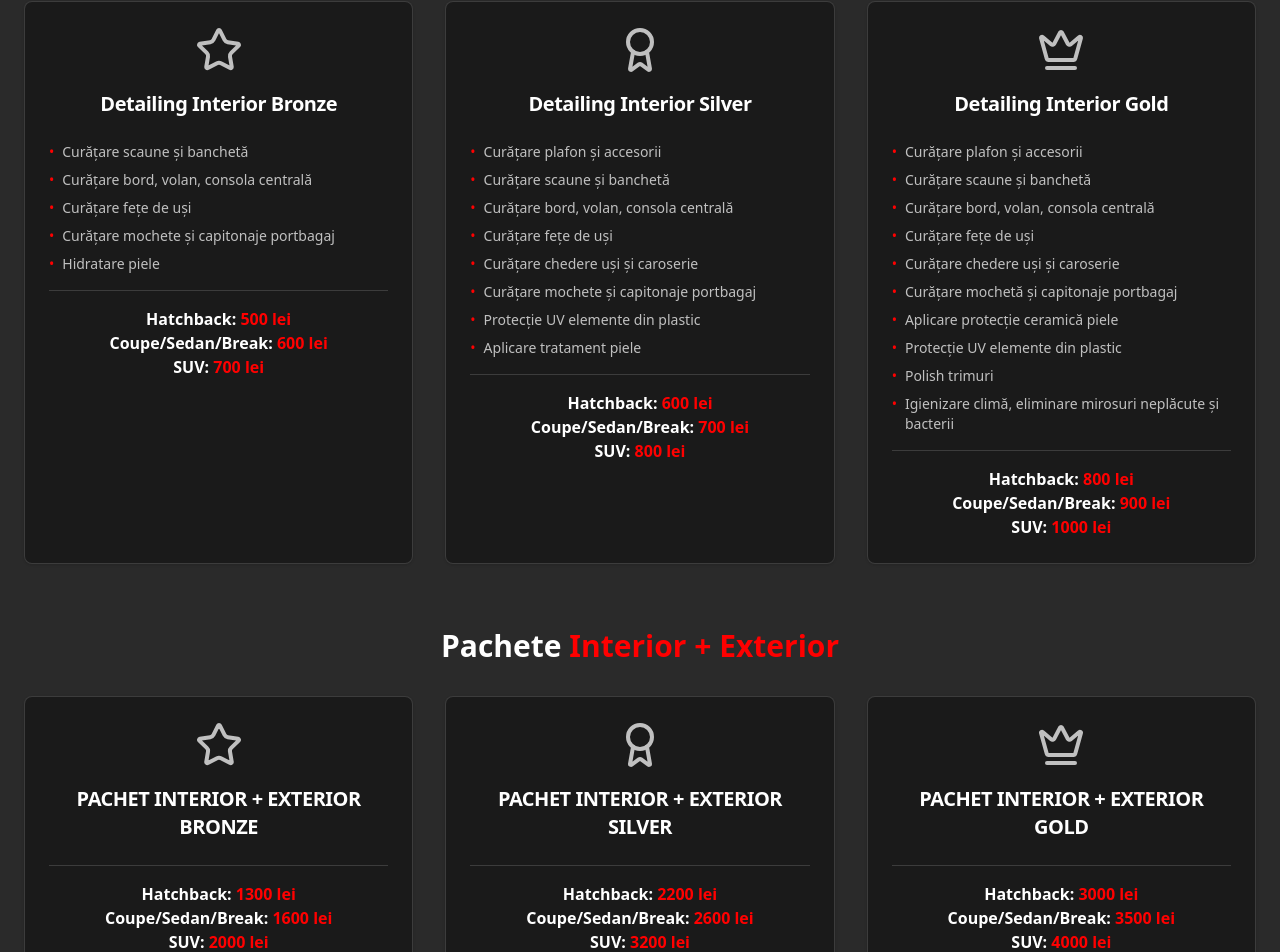
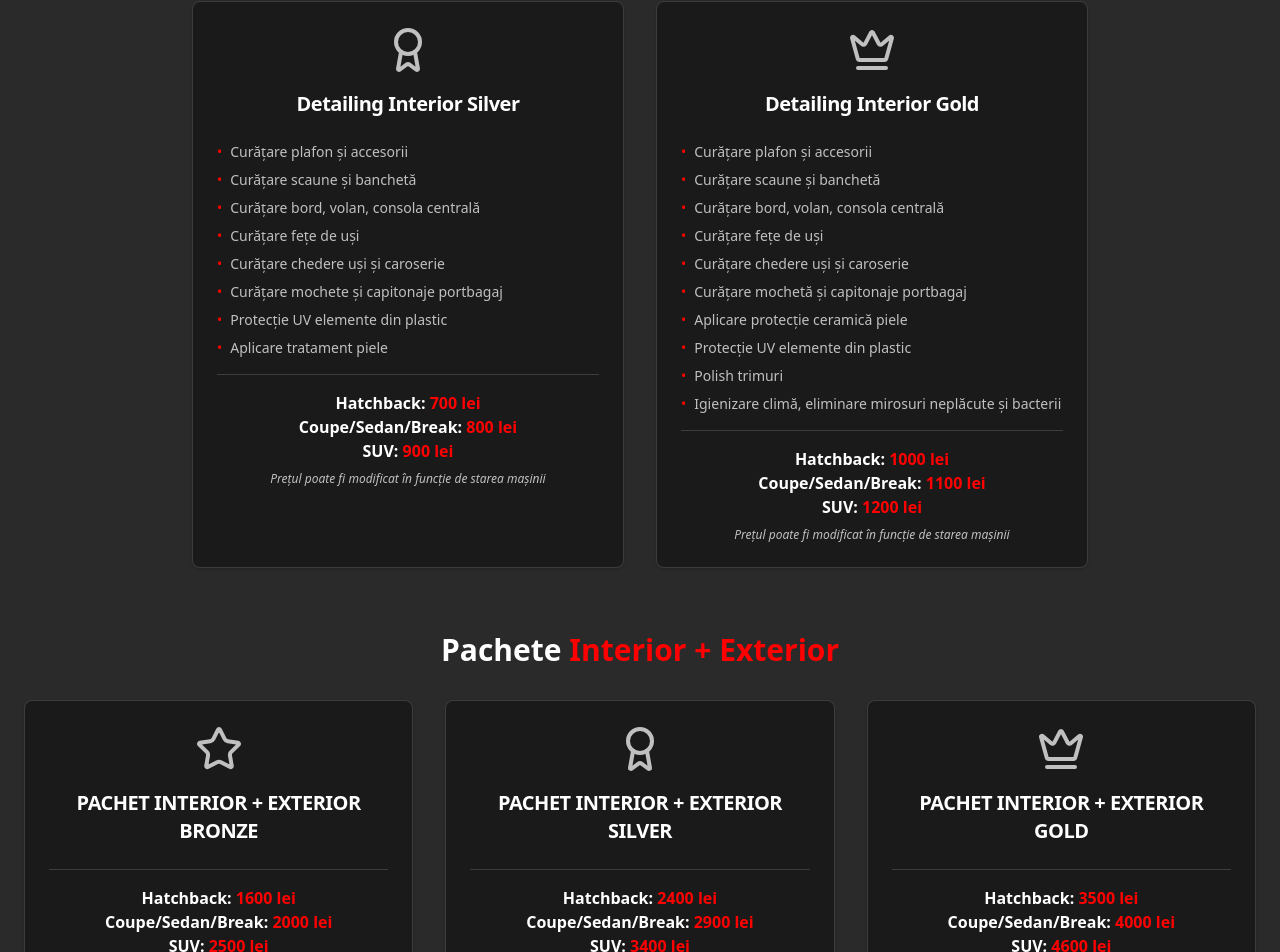
Before and after one commit to shtefanika-vadym/san-detailing-landing-page, a Next.js app: page / in a window 1280 px wide. Shown: the part 3567-4519 px from the top of the page. Built offline with nearby package versions, Linux system fonts and the light colour scheme.

Commit message:
feat: price updates

```diff
--- a/src/app/components/contact-section.tsx
+++ b/src/app/components/contact-section.tsx
@@ -12,7 +12,6 @@ import {
   CardTitle,
 } from "@/shared/components/ui/card";
 import { toast } from "sonner";
-import axios from "axios";
 
 export function ContactSection() {
   const [formData, setFormData] = useState({
@@ -31,29 +30,28 @@ export function ContactSection() {
     }));
   }
 
-  async function handleSubmit(e: React.FormEvent) {
+  async function handleSubmit(e: React.FormEvent<HTMLFormElement>) {
     e.preventDefault();
 
-    // Simulate form submission
-    toast(
-      <>
-        <p>Mesaj trimis cu succes!</p>
-        <p>Vă vom contacta în cel mai scurt timp posibil.</p>
-      </>,
-    );
+    const form = new FormData(e.target as HTMLFormElement);
+    form.append("access_key", "9454fa9f-a2af-48fa-bdfc-f9792b316e34");
 
-    await axios({
+    const response = await fetch("https://api.web3forms.com/submit", {
       method: "POST",
-      data: formData,
-      url: `${process.env.NEXT_PUBLIC_API_BASE_URL}/send-whatsapp`,
+      body: form,
     });
 
-    // Reset form
-    setFormData({
-      name: "",
-      message: "",
-      phoneNumber: "",
-    });
+    const data = await response.json();
+
+    if (data.success) {
+      toast(
+        <>
+          <p>Mesaj trimis cu succes!</p>
+          <p>Vă vom contacta în cel mai scurt timp posibil.</p>
+        </>,
+      );
+      setFormData({ name: "", message: "", phoneNumber: "" });
+    } else toast("A apărut o eroare. Vă rugăm încercați din nou.");
   }
 
   const contactInfo = [
--- a/src/app/components/services-section.tsx
+++ b/src/app/components/services-section.tsx
@@ -112,7 +112,7 @@ export function ServicesSection() {
           <h3 className="mb-8 text-center text-3xl font-bold text-white">
             Pachete <span className="text-san-red">Detailing Interior</span>
           </h3>
-          <div className="grid grid-cols-1 gap-8 lg:grid-cols-3">
+          <div className="grid grid-cols-1 gap-8 lg:mx-auto lg:max-w-4xl lg:grid-cols-2">
             {interior.map((pkg, index: number) => {
               const Icon = getServiceIcon(pkg.icon);
               return (
@@ -165,6 +165,10 @@ export function ServicesSection() {
                               </span>
                             </div>
                           </div>
+                          <p className="text-san-metallic mt-2 text-xs italic">
+                            Prețul poate fi modificat în funcție de starea
+                            mașinii
+                          </p>
                         </div>
                       </div>
                     </CardContent>
--- a/src/app/servicii/[slug]/page.tsx
+++ b/src/app/servicii/[slug]/page.tsx
@@ -8,6 +8,7 @@ import type {
 import { Header } from "@/app/components/header";
 import { Footer } from "@/app/components/footer";
 import Link from "next/link";
+import { ArrowLeft } from "lucide-react";
 import { WhatsAppFloatingButton } from "@/app/components/whatsapp-floating-button";
 
 type ParamsType = { params: Promise<{ slug: string }> };
@@ -45,6 +46,15 @@ export default async function ServicePage({ params }: ParamsType) {
       <Header />
       <section className="bg-san-light-gray min-h-screen py-40">
         <div className="mx-auto max-w-3xl px-6">
+          <div className="mb-8">
+            <Link
+              href="/#servicii"
+              className="text-san-metallic inline-flex items-center gap-2 transition-colors duration-200 hover:text-white"
+            >
+              <ArrowLeft className="h-4 w-4" />
+              Înapoi la servicii
+            </Link>
+          </div>
           <div className="mb-10 text-center">
             <Icon className="text-san-red mx-auto mb-4 h-14 w-14" />
             <h1 className="mb-4 text-4xl font-bold text-white">
@@ -96,6 +106,11 @@ export default async function ServicePage({ params }: ParamsType) {
                   </span>
                 ))}
               </div>
+              {slug.startsWith("interior-") && (
+                <p className="text-san-metallic mt-3 text-sm italic">
+                  Prețul poate fi modificat în funcție de starea mașinii
+                </p>
+              )}
             </div>
           )}
           {"price" in service && (
--- a/src/data/services.json
+++ b/src/data/services.json
@@ -24,9 +24,9 @@
         }
       ],
       "pricing": {
-        "hatchback": "1000 lei",
-        "sedan": "1300 lei",
-        "suv": "1600 lei"
+        "hatchback": "1300 lei",
+        "sedan": "1600 lei",
+        "suv": "2000 lei"
       },
       "seo": {
         "title": "Detailing Exterior Bronze Suceava | San Detailing",
@@ -49,9 +49,9 @@
         { "name": "Aplicare protecție ceramică Carlexx Pro 9 cu durabilitate până la 3 ani", "desc": "Protecție ceramică avansată pentru vopsea." }
       ],
       "pricing": {
-        "hatchback": "1800 lei",
-        "sedan": "2300 lei",
-        "suv": "2800 lei"
+        "hatchback": "2000 lei",
+        "sedan": "2500 lei",
+        "suv": "3000 lei"
       },
       "seo": {
         "title": "Detailing Exterior Silver Suceava | San Detailing",
@@ -76,9 +76,9 @@
         { "name": "Aplicare protecție ceramică Carlexx Pro 10, rezistență până la 5 ani", "desc": "Cea mai avansată protecție ceramică pentru vopsea." }
       ],
       "pricing": {
-        "hatchback": "2500 lei",
-        "sedan": "3000 lei",
-        "suv": "3500 lei"
+        "hatchback": "3000 lei",
+        "sedan": "3500 lei",
+        "suv": "4000 lei"
       },
       "seo": {
         "title": "Detailing Exterior Gold Suceava | San Detailing",
@@ -94,9 +94,9 @@
       "icon": "Star",
       "description": "Acest pachet include detailing exterior Bronze + detailing interior Bronze",
       "pricing": {
-        "hatchback": "1300 lei",
-        "sedan": "1600 lei",
-        "suv": "2000 lei"
+        "hatchback": "1600 lei",
+        "sedan": "2000 lei",
+        "suv": "2500 lei"
       },
       "seo": {
         "title": "Pachet Detailing Interior + Exterior Bronze Suceava | San Detailing",
@@ -110,9 +110,9 @@
       "icon": "Award",
       "description": "Acest pachet include detailing exterior Silver + detailing interior Silver",
       "pricing": {
-        "hatchback": "2200 lei",
-        "sedan": "2600 lei",
-        "suv": "3200 lei"
+        "hatchback": "2400 lei",
+        "sedan": "2900 lei",
+        "suv": "3400 lei"
       },
       "seo": {
         "title": "Pachet Detailing Interior + Exterior Silver Suceava | San Detailing",
@@ -126,9 +126,9 @@
       "icon": "Crown",
       "description": "Acest pachet include detailing exterior Gold + detailing interior Gold",
       "pricing": {
-        "hatchback": "3000 lei",
-        "sedan": "3500 lei",
-        "suv": "4000 lei"
+        "hatchback": "3500 lei",
+        "sedan": "4000 lei",
+        "suv": "4600 lei"
       },
       "seo": {
         "title": "Pachet Detailing Interior + Exterior Gold Suceava | San Detailing",
@@ -138,28 +138,6 @@
     }
   ],
   "interior": [
-    {
-      "slug": "interior-bronze",
-      "title": "Detailing Interior Bronze",
-      "icon": "Star",
-      "services": [
-        { "name": "Curățare scaune și banchetă", "desc": "Curățare profundă pentru scaune și banchetă, inclusiv tapițerie textilă sau piele." },
-        { "name": "Curățare bord, volan, consola centrală", "desc": "Curățare și dezinfectare pentru zonele de contact frecvent." },
-        { "name": "Curățare fețe de uși", "desc": "Îndepărtarea petelor și a prafului de pe fețele de uși." },
-        { "name": "Curățare mochete și capitonaje portbagaj", "desc": "Curățare completă pentru mochete și portbagaj." },
-        { "name": "Hidratare piele", "desc": "Menține pielea moale și previne crăparea." }
-      ],
-      "pricing": {
-        "hatchback": "500 lei",
-        "sedan": "600 lei",
-        "suv": "700 lei"
-      },
-      "seo": {
-        "title": "Detailing Interior Bronze Suceava | San Detailing",
-        "description": "Pachetul Detailing Interior Bronze oferă curățare completă și hidratare piele. Servicii profesionale în Suceava!",
-        "keywords": "detailing interior bronze, curățare interior auto, hidratare piele, detailing Suceava, detailing interior Suceava"
-      }
-    },
     {
       "slug": "interior-silver",
       "title": "Detailing Interior Silver",
@@ -175,9 +153,9 @@
         { "name": "Aplicare tratament piele", "desc": "Protejează și menține pielea în stare excelentă." }
       ],
       "pricing": {
-        "hatchback": "600 lei",
-        "sedan": "700 lei",
-        "suv": "800 lei"
+        "hatchback": "700 lei",
+        "sedan": "800 lei",
+        "suv": "900 lei"
       },
       "seo": {
         "title": "Detailing Interior Silver Suceava | San Detailing",
@@ -202,9 +180,9 @@
         { "name": "Igienizare climă, eliminare mirosuri neplăcute și bacterii", "desc": "Aer curat și sănătos în habitaclu." }
       ],
       "pricing": {
-        "hatchback": "800 lei",
-        "sedan": "900 lei",
-        "suv": "1000 lei"
+        "hatchback": "1000 lei",
+        "sedan": "1100 lei",
+        "suv": "1200 lei"
       },
       "seo": {
         "title": "Detailing Interior Gold Suceava | San Detailing",
@@ -219,7 +197,7 @@
       "title": "Polish + Folii Faruri",
       "icon": "Sparkles",
       "description": "Serviciu de polish profesional și aplicare folie de protecție pentru faruri. Redă claritatea și protejează farurile împotriva zgârieturilor și îmbătrânirii.",
-      "price": "de la 300 lei",
+      "price": "de la 500 lei",
       "seo": {
         "title": "Polish Faruri Suceava | San Detailing",
         "description": "Polish profesional și folie de protecție pentru faruri. Claritate și protecție de durată în Suceava!",
@@ -231,7 +209,7 @@
       "title": "Chrome Delete",
       "icon": "Car",
       "description": "Serviciu de eliminare a elementelor cromate pentru un aspect modern și personalizat al mașinii.",
-      "price": "de la 500 lei",
+      "price": "de la 600 lei",
       "seo": {
         "title": "Chrome Delete Suceava | San Detailing",
         "description": "Eliminare elemente cromate pentru un look modern. Personalizare auto în Suceava!",
```
